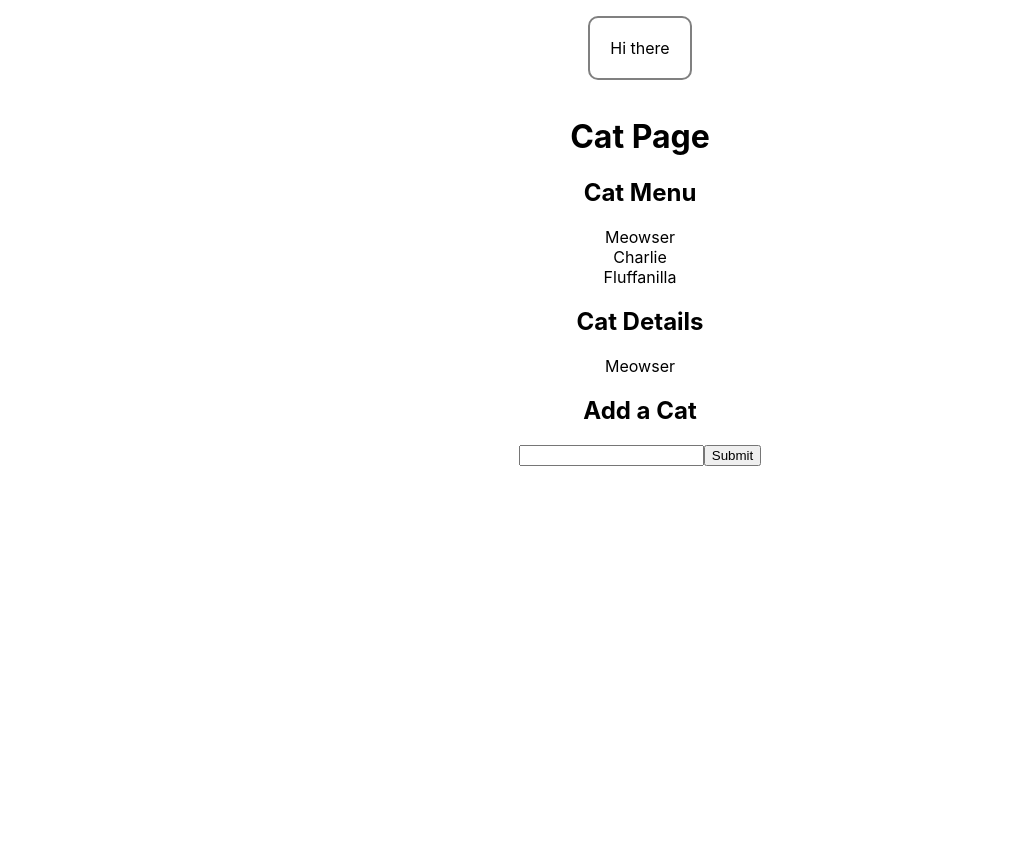
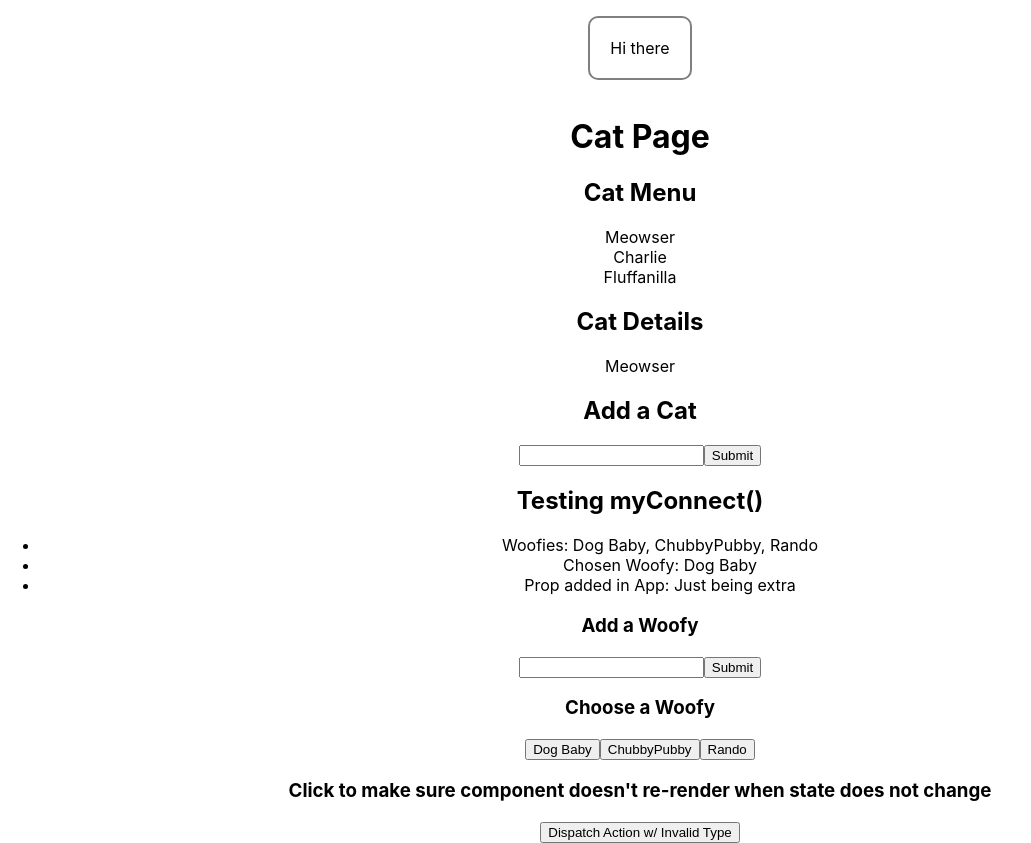
Before and after one commit to helloRupa/redux-lesson, a React (Create React App) app: page / in a window 1280 px wide. Shown: the whole page, without its empty margins (0-1031 px from the left). Before the commit the page ends 800 px from the top, so only its background shows below. Built offline with nearby package versions, Linux system fonts and the light colour scheme.

Commit message:
Add myConnect

```diff
--- a/src/App.js
+++ b/src/App.js
@@ -2,12 +2,14 @@ import React from 'react';
 import './App.css';
 import CatPage from './CatPage';
 import Text from './Text';
+import TestMyConnect from './my_connect/TestMyConnect';
 
 function App() {
   return (
     <>
     <Text text={'Hi there'} />
-    < CatPage />
+    <CatPage />
+    <TestMyConnect extraTest={'Just being extra'} />
     </>
   );
 }
--- /dev/null
+++ b/src/my_connect/TestMyConnect.js
@@ -0,0 +1,58 @@
+import React, { useState } from 'react';
+import myConnect from './my_connect';
+import { addWoofy, chooseWoofy, uselessAction } from './woofyActions';
+
+/*** This is just to test that myConnect works ***/
+
+function TestMyConnect({ woofies, chosenWoofy, extraTest, chooseWoofy, addWoofy, uselessAction }) {
+  let [woofyValue, setWoofyValue] = useState('');
+
+  const handleChange = e => {
+    setWoofyValue(e.target.value);
+  };
+
+  const handleSubmit = e => {
+    e.preventDefault();
+    addWoofy(woofyValue);
+    setWoofyValue('');
+  };
+console.log('render woofies')
+
+  return <div>
+    <h2>Testing myConnect()</h2>
+    <ul>
+      <li>Woofies: {woofies.join(', ')}</li>
+      <li>Chosen Woofy: {chosenWoofy}</li>
+      <li>Prop added in App: {extraTest}</li>
+    </ul>
+
+    <form onSubmit={handleSubmit}>
+      <h3>Add a Woofy</h3>
+      <input type="text" value={woofyValue} onChange={handleChange} />
+      <input type="submit" />
+    </form>
+
+    <div>
+      <h3>Choose a Woofy</h3>
+      {woofies.map(woofy => <button key={woofy} onClick={() => chooseWoofy(woofy)}>{woofy}</button>)}
+    </div>
+
+    <div>
+      <h3>Click to make sure component doesn't re-render when state does not change</h3>
+      <button onClick={() => uselessAction('blah')}>Dispatch Action w/ Invalid Type</button>
+    </div>
+  </div>
+}
+
+const mapStateToProps = state => ({
+  woofies: state.woofies,
+  chosenWoofy: state.chosenWoofy
+});
+
+const mapDispatchToProps = dispatch => ({
+  addWoofy: woofy => dispatch(addWoofy(woofy)),
+  chooseWoofy: woofy => dispatch(chooseWoofy(woofy)),
+  uselessAction: woofy => dispatch(uselessAction(woofy))
+});
+
+export default myConnect(mapStateToProps, mapDispatchToProps)(TestMyConnect);
--- /dev/null
+++ b/src/my_connect/my_connect.js
@@ -0,0 +1,45 @@
+import React, { Component } from 'react';
+import { createStore } from 'redux';
+import woofyReducer from './woofyReducer';
+
+
+const store = createStore(woofyReducer, window.__REDUX_DEVTOOLS_EXTENSION__ && window.__REDUX_DEVTOOLS_EXTENSION__());
+
+/**************************************************************************************/
+/* myConnect() replicates the core functionality of connect()                         */
+/* Except instead of using React's context feature, it just dumps a store in it       */
+/* The wrapped component only updates (via subscribe()) if its slice of state changes */
+/* The slice of state is determined by mapStateToProps                                */
+/* Unlike connect(), mapDispatchToProps cannot be an object in myConnect()            */
+/**************************************************************************************/
+
+function myConnect(mapStateToProps, mapDispatchToProps) {
+  return function(Wrapped) {
+    return class ConnectedComponent extends Component {
+      componentDidMount() {
+        this.oldStateSlice = mapStateToProps(store.getState());
+
+        this.unsubscribe = store.subscribe(() => {
+          const stateSlice = mapStateToProps(store.getState());
+
+          for (const key in stateSlice) {
+            if (this.oldStateSlice[key] !== stateSlice[key]) {
+              this.oldStateSlice = stateSlice;
+              this.forceUpdate();
+            }
+          }
+        });
+      }
+
+      componentWillUnmount() {
+        this.unsubscribe();
+      }
+
+      render() {
+        return <Wrapped {...this.props} {...mapStateToProps(store.getState())} {...mapDispatchToProps(store.dispatch)} />
+      }
+    }
+  }
+}
+
+export default myConnect;
--- /dev/null
+++ b/src/my_connect/woofyActions.js
@@ -0,0 +1,14 @@
+export const uselessAction = woofy => ({
+  type: 'NO_RESPOND',
+  woofy
+});
+
+export const addWoofy = woofy => ({
+  type: 'ADD_WOOFY',
+  woofy
+});
+
+export const chooseWoofy = woofy => ({
+  type: 'CHOOSE_WOOFY',
+  woofy
+});
--- /dev/null
+++ b/src/my_connect/woofyReducer.js
@@ -0,0 +1,23 @@
+const initialState = {
+  woofies: ['Dog Baby', 'ChubbyPubby', 'Rando'],
+  chosenWoofy: 'Dog Baby'
+};
+
+const wooofyReducer = (state=initialState, action) => {
+  switch(action.type) {
+    case 'ADD_WOOFY':
+      return {
+        ...state,
+        woofies: [...state.woofies, action.woofy]
+      };
+    case 'CHOOSE_WOOFY':
+      return {
+        ...state,
+        chosenWoofy: action.woofy
+      };
+    default:
+      return state;
+  }
+};
+
+export default wooofyReducer;
```
